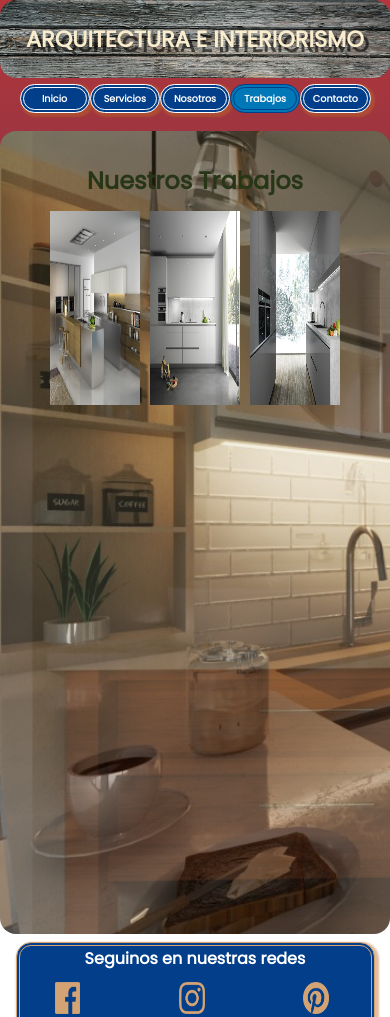
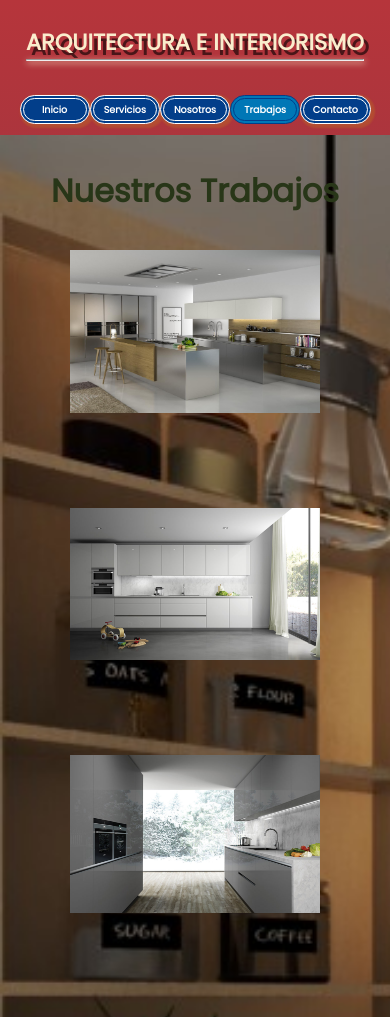
Before and after one commit to nsartinisalgueiro/arquitectura-sartini, a website: page pages/Trabajos.html in a window 390 px wide. Shown: the top 1017 px of the page. Drawn offline with nearby package versions, Linux system fonts and the light colour scheme; files whose address does not match are found by name.

Commit message:
:se corrigio errores full responsive

```diff
--- a/pages/Trabajos.html
+++ b/pages/Trabajos.html
@@ -23,7 +23,8 @@
         <!-- menu de navegacion -->
         <nav class="nav">
             <!-- logo de pagina -->
-            <a href="../index.html"><img src="../img/logo-arquitecta-carolina-califano.png" class="nav__logo" alt="CC-arquitectura-logo"></a>
+            <a href="../index.html"><img src="../img/logo-arquitecta-carolina-califano.png" class="nav__logo"
+                    alt="CC-arquitectura-logo"></a>
             <!-- barra de navegacion -->
             <ul class="nav__lista">
                 <li class="nav__button"><a href="../index.html">Inicio</a></li>
@@ -35,10 +36,19 @@
         </nav>
         <!-- titulo principal -->
         <header class="header">
+            <div>
                 <h1>ARQUITECTURA E INTERIORISMO</h1>
+                <hr class="separador">
+            </div>
+
         </header>
-            <div class="primeraSeccion">
+        <div class="seccionTrabajos">
             <h2>Nuestros Trabajos</h2>
+            <div class="fotos">
+                <img src="../img/1f77ca731aed64943aa93126bb53a049.jpg" alt="Imagen1">
+                <img src="../img/estudibasic-decoracion-de-interiores-cocinas-3d.jpg" alt="Imagen2">
+                <img src="../img/estudibasic-diseno-de-cocinas-3d.jpg" alt="Imagen3">
+            </div>
             <div class="fotos">
                 <img src="../img/1f77ca731aed64943aa93126bb53a049.jpg" alt="Imagen1">
                 <img src="../img/estudibasic-decoracion-de-interiores-cocinas-3d.jpg" alt="Imagen2">
@@ -51,16 +61,18 @@
             <p>Seguinos en nuestras redes</p>
             <ul>
                 <li><a href="https://www.facebook.com/" target="_blank"><img src="../img/logo-facebook.png"
-                            alt="Facebook" ></a></li>
+                            alt="Facebook"></a></li>
                 <li><a href="https://www.instagram.com/" target="_blank"><img src="../img/logo-insta.png"
-                            alt="Instagram" ></a></li>
+                            alt="Instagram"></a></li>
                 <li><a href="https://ar.pinterest.com/" target="_blank"><img src="../img/logo-pinterest.png"
-                            alt="Pinterest" ></a></li>
+                            alt="Pinterest"></a></li>
             </ul>
         </footer>
     </div>
     <script src="./Js/wow.min.js"></script>
-<script>new WOW().init();</script>
+    <script>
+        new WOW().init();
+    </script>
 </body>
 
 </html>
--- a/scss/secciones/_header.scss
+++ b/scss/secciones/_header.scss
@@ -1,8 +1,5 @@
 .header {
     grid-area: header;
-    background-size: cover;
-    border-radius: 1rem;
-    height: 16.5vh;
     padding-top: 1rem;
     padding-bottom: 1rem;
     font-size: 1.5rem;
@@ -12,5 +9,9 @@
     align-items: center;
     color: #faedcd;
     text-shadow: 5px 5px rgba(0, 0, 0, 0.592);
-    background-image: url(../img/fondo-madera-rustica.jpg);
+
+    .separador{
+        box-shadow: 1px 2px 6px ;
+
+    }
 }
--- a/scss/secciones/_main-index-nosotros.scss
+++ b/scss/secciones/_main-index-nosotros.scss
@@ -4,11 +4,11 @@
     animation-duration: 15s;
     animation-iteration-count: infinite;
     background-size: cover;
-    border-radius: 1rem;
+    padding-bottom: 80vh;
     margin-top: .5rem;
 
     h2 {
-        margin-top: 2rem;
+        margin-top: 4rem;
         text-align: center;
         font-size: 2rem;
         color: $colorTipoMain;
@@ -36,7 +36,7 @@
         font-size: 1.5rem;
         height: auto;
         max-width: 85%;
-        margin: 15px auto;
+        margin: 30px auto;
         text-align: center;
         background-color: #faedcd82;
         color: $colorTipoMain;
--- a/scss/secciones/_main-trabajos.scss
+++ b/scss/secciones/_main-trabajos.scss
@@ -1,12 +1,37 @@
+    .seccionTrabajos {
+        grid-area: primeraSeccion;
+        background-image: url(../img/cocina-angulo.jpeg);
+        background-size: cover;
+        margin-top: .5rem;
+        padding-bottom: 5rem;
+
+        h2 {
+            margin-top: 2rem;
+            text-align: center;
+            font-size: 2rem;
+            color: $colorTipoMain;
+        }
+
+
+
         .fotos {
             display: flex;
             align-items: center;
-    justify-content: center;
+            justify-content: space-around;
+            flex-wrap: wrap;
             margin: 2% auto;
+            margin-top: 5%;
 
             img {
-        width: 23vw;
-        height: 23vh;
-        margin: 5px;
+                max-width:250px;
+                min-width: 50px;
+                margin: 4% auto;
+                padding-bottom: 4rem;
+
+                &:hover{
+                    transform: scale(1.3);
+                    transition: 4s;
                 }
             }
+        }
+    }
--- a/scss/secciones/_media-queries.scss
+++ b/scss/secciones/_media-queries.scss
@@ -2,7 +2,7 @@
     .grilla {
         display: grid;
         grid-template-columns: 1fr;
-        grid-template-rows: 0.3fr 0.2fr 3.4fr 0.2fr;
+        grid-template-rows: 0.2fr 0.2fr 3.4fr 0.2fr;
         grid-template-areas:
             "header"
             "nav"
@@ -36,10 +36,6 @@
             margin-right: 2vw;
         }
 
-        &--active{
-
-            }
-
         a {
             font-size: 0.8rem;
         }
@@ -57,9 +53,9 @@
     /* contenido principal */
     .primeraSeccion {
         height: 80vh;
-        width: 100vw;
+        width: 100%;
         margin-top: 1rem;
-        padding-bottom: 4rem;
+        padding-bottom: 90%;
 
         h2 {
             font-size: 1.7rem;
@@ -88,6 +84,25 @@
 
         }
 
+        .seccionTrabajos {
+            height: 100%;
+            width: 100%;
+            margin-top: 1rem;
+
+            .fotos {
+
+                img {
+                    margin: 0px auto;
+
+                    &:hover {
+                        transform: scale(1.1);
+                        transition: 4s;
+                    }
+                }
+            }
+        }
+
+
         /* pie de pagina  */
         .footer {
             height: 11vh;
@@ -115,7 +130,7 @@
                 "footer"
             ;
             width: 100vw;
-            height: 100vh;
+            height: 100%;
             background-color: #faedcd;
         }
 
@@ -158,7 +173,7 @@
             height: 80vh;
             width: 100vw;
             margin-top: 1rem;
-            padding-bottom: 8rem;
+            padding-bottom: 90%;
 
             h2 {
                 font-size: 1.5rem;
@@ -167,6 +182,10 @@
             h3 {
                 font-size: 1.1rem;
                 padding: 7%;
+            }
+
+            p {
+                font-size: 1.2rem;
             }
 
             a {
@@ -183,6 +202,19 @@
                     font-size: 15px;
                     transition: 1s;
                 }
+
+            }
+
+            section {
+                display: flex;
+                flex-direction: column;
+                align-items: center;
+            }
+
+
+            .seccionTrabajos {
+                padding-bottom: 80%;
+
             }
 
             /* pie de pagina  */
--- a/scss/variables/_separaciones.scss
+++ b/scss/variables/_separaciones.scss
@@ -1,2 +1,2 @@
 $separacionGridCol: .5fr 1fr 1fr 1fr;
-$separacionGridRow: 1fr 1fr 1fr 1.5fr .5fr;
+$separacionGridRow: .2fr 1fr 1fr 1.5fr .5fr;
```
Also changed, not shown: index.html (+4 -1 lines), pages/Contacto.html (+4 -1 lines), pages/Nosotros.html (+4 -1 lines), pages/servicios.html (+4 -1 lines), css/style.css. Lines whose indentation alone changed are shown as unchanged.
